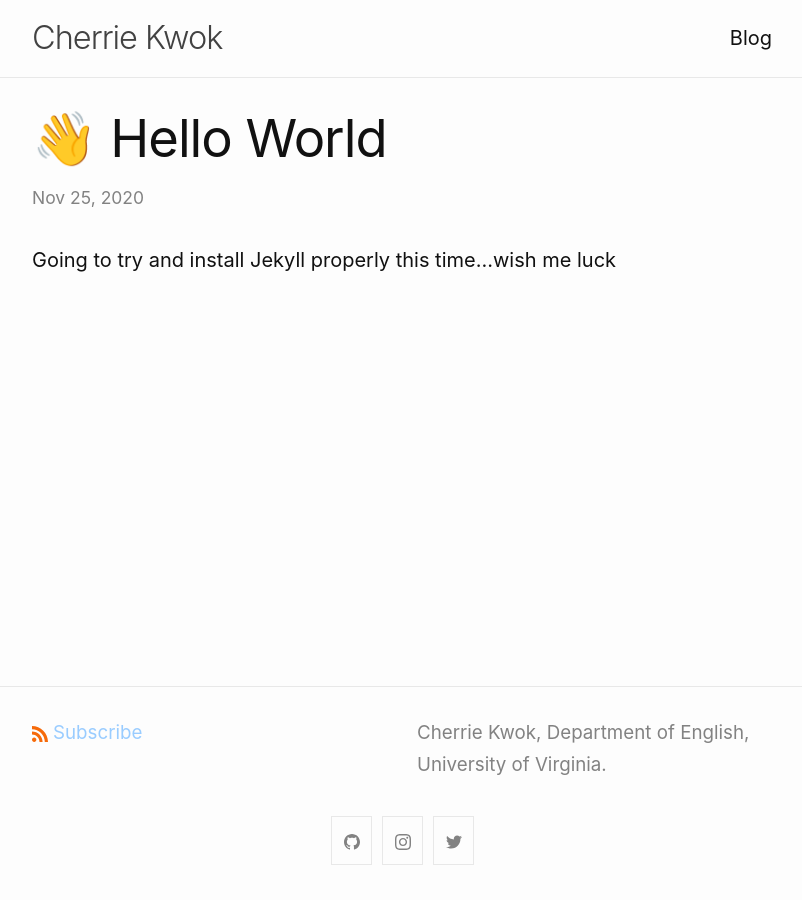
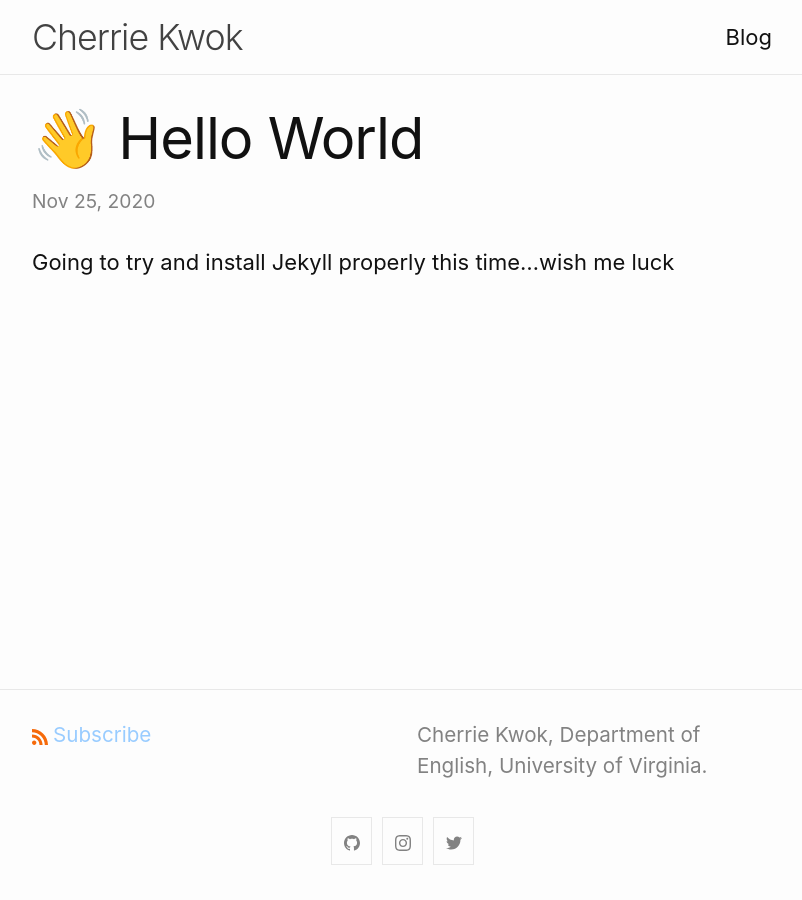
Before and after one commit to mk7kf/mk7kf.github.io, a Jekyll site: the page built from _posts/2020-11-25-hello-world.md, in a window 1280 px wide. Shown: the whole page, without its empty margins (238-1040 px from the left). Built offline with Jekyll 4.4.1, drawn with Linux system fonts in a browser that asks for light colours; emoji names are drawn with the system emoji font.

Commit message:
Update initialize.scss

```diff
--- a/_sass/minima/initialize.scss
+++ b/_sass/minima/initialize.scss
@@ -4,10 +4,10 @@
 
 $base-font-family: -apple-system, BlinkMacSystemFont, "Segoe UI", "Segoe UI Symbol", "Segoe UI Emoji", "Apple Color Emoji", Roboto, Helvetica, Arial, sans-serif !default;
 $code-font-family: "Menlo", "Inconsolata", "Consolas", "Roboto Mono", "Ubuntu Mono", "Liberation Mono", "Courier New", monospace;
-$base-font-size:   20px !default;
+$base-font-size:   22px !default;
 $base-font-weight: 400 !default;
 $small-font-size:  $base-font-size * 0.875 !default;
-$base-line-height: 1.7 !default;
+$base-line-height: 1.5 !default;
 
 $spacing-unit:     30px !default;
 
```
